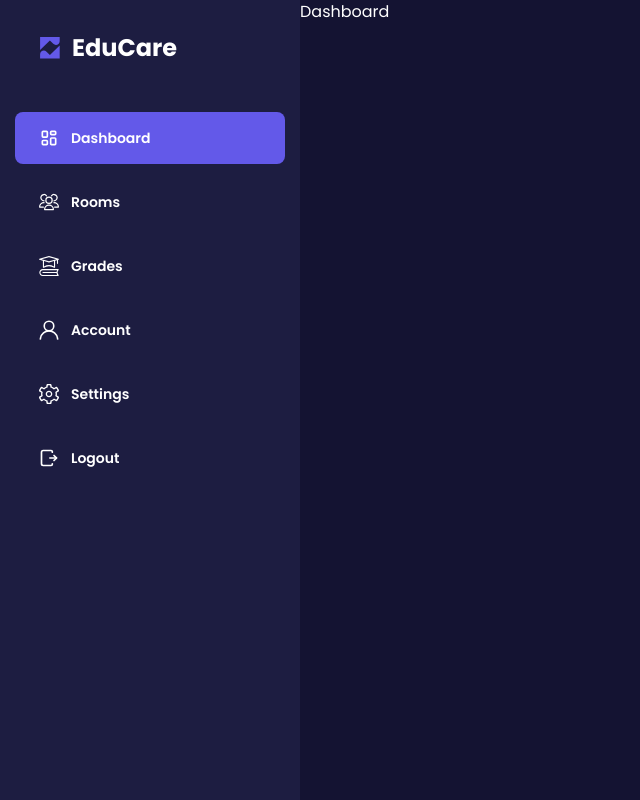
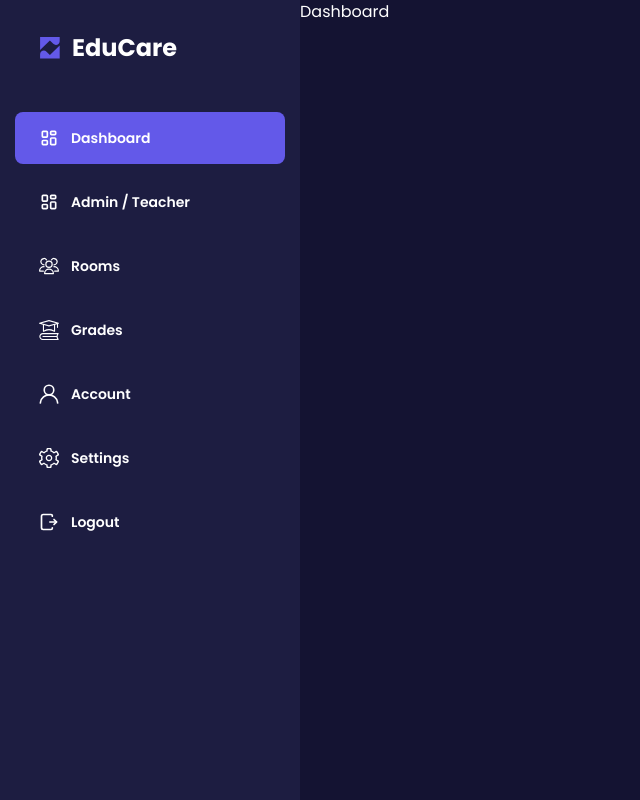
Before and after one commit to kngval/EduCare, a React (Vite) app: page /dashboard in a window 1280 px wide. Shown: the whole page, without its empty margins (0-640 px from the left). Built offline with nearby package versions, Linux system fonts and the light colour scheme; sample sign-in values are in the browser's storage.

Commit message:
fetch user role from decoded token and render admin ui if the user is an admin

```diff
--- a/src/components/Navbar.tsx
+++ b/src/components/Navbar.tsx
@@ -19,15 +19,16 @@ function Navbar() {
   const location = useLocation();
   const dispatch = useDispatch<AppDispatch>();
   const [toggle, setToggle] = useState<boolean>(false);
+  const [role ,setRole] = useState("");
 
   useEffect(() => {
     if(token){
       let decodedToken:DecodedToken = jwtDecode(token);
-
       console.log(decodedToken);
-
+      setRole(decodedToken.role);
+      console.log(role);
     }
-  },[])
+  },[token])
 
   if (!token) {
     return;
@@ -81,6 +82,16 @@ function Navbar() {
               </Link>
             </div>
 
+            {/*admin only endpoint !!!*/}
+            {role && role === "admin" && (
+            <div className="">
+              <Link to="/admin" className={`${isActive("/admin") ? "bg-customLightBlue" : "bg-none"}  px-3  py-4 flex items-center  rounded-lg`}>
+                <img src={dashboardsvg} className="mx-3 w-5" />
+                <h3 className="font-semibold ">Admin / Teacher</h3>
+              </Link>
+            </div>
+            )}
+
             <div className="">
               <Link to="/sections" className={`${isActive("/sections") ? "bg-customLightBlue" : "bg-none"} px-3  py-4 flex items-center  rounded-lg`}>
                 <img src={sectionsvg} className="mx-3 w-5" />
```
